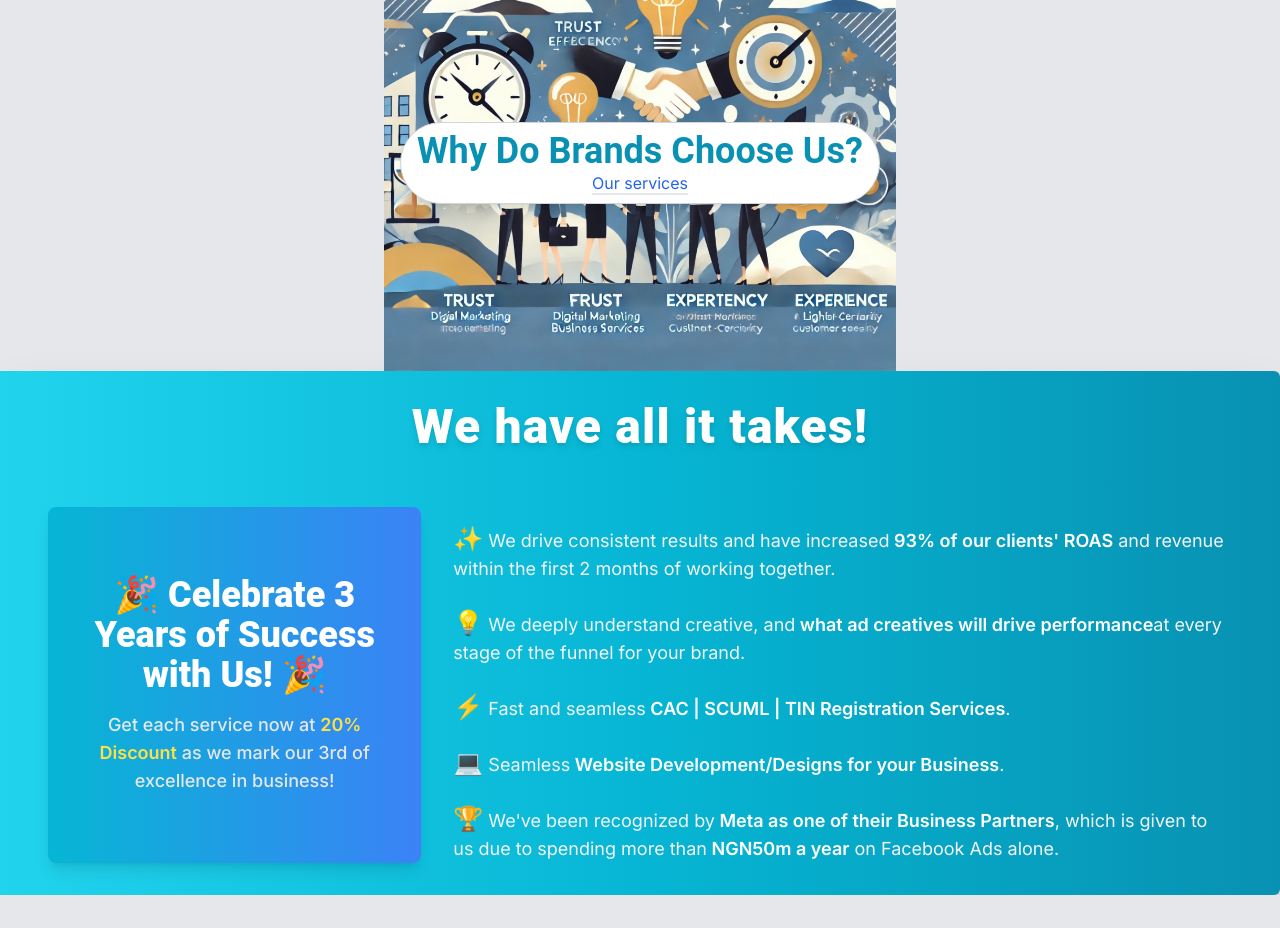
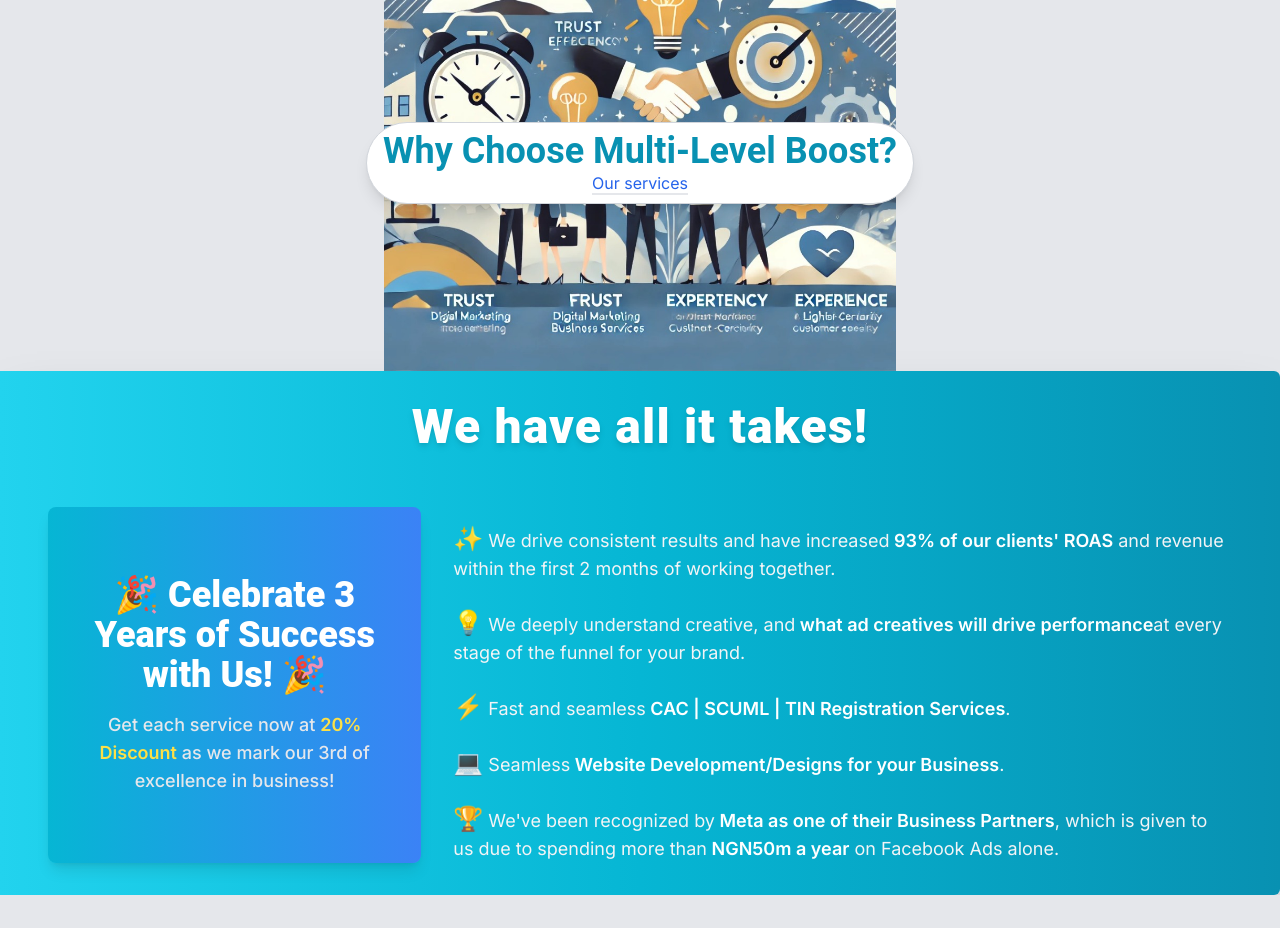
Before and after one commit to elijahkelechi/mlb_frontend, a React (Vite) app: page / in a window 1280 px wide. Shown: the part 2820-3748 px from the top of the page. Built offline with nearby package versions, Linux system fonts and the light colour scheme.

Commit message:
I comiter

```diff
--- a/src/pages/Home.jsx
+++ b/src/pages/Home.jsx
@@ -478,7 +478,7 @@ const Home = () => {
           {/* Title Styled as a Message */}
           <div className="absolute mt-16 px-4 py-2 bg-white rounded-full shadow-lg border border-gray-300">
             <h1 className="text-sm md:text-4xl text-cyan-600 font-bold font-heading">
-              Why Do Brands Choose Us?
+              Why Choose Multi-Level Boost?
             </h1>
             <Link
               onClick={handleScrollToTop}
```
